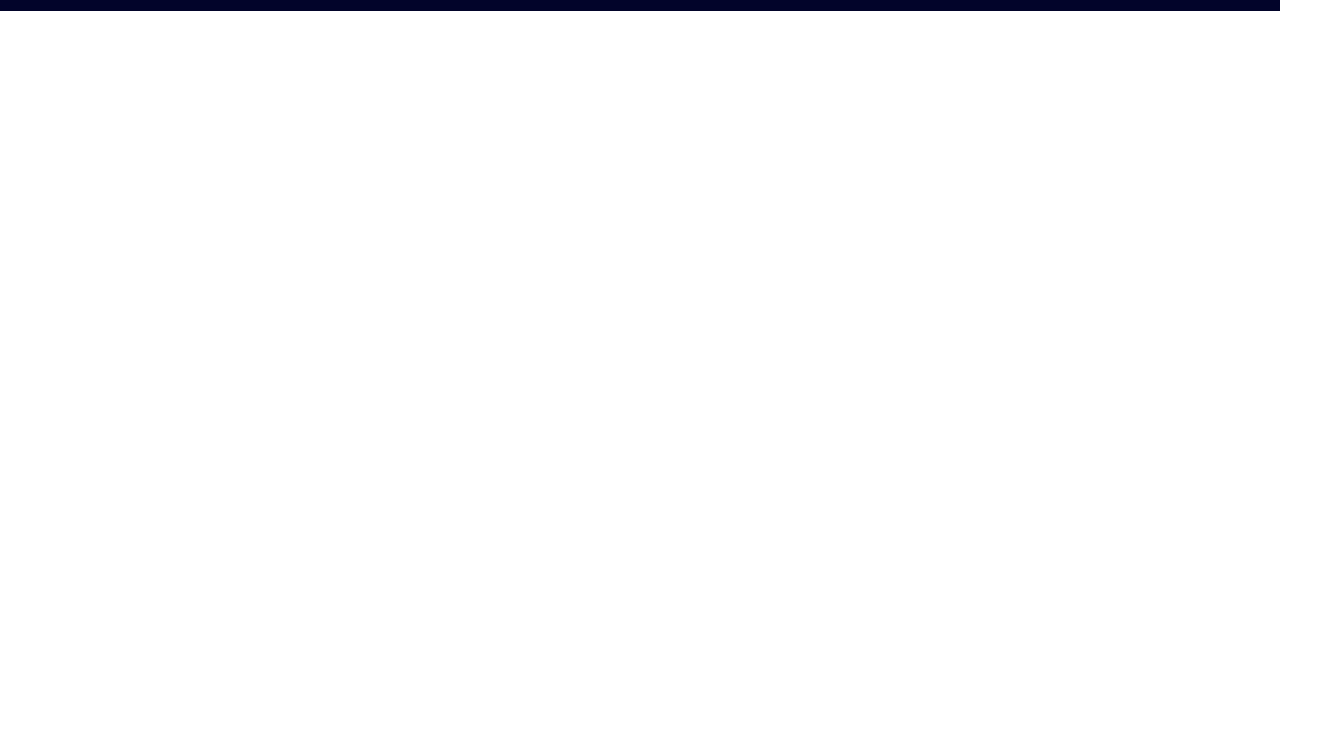
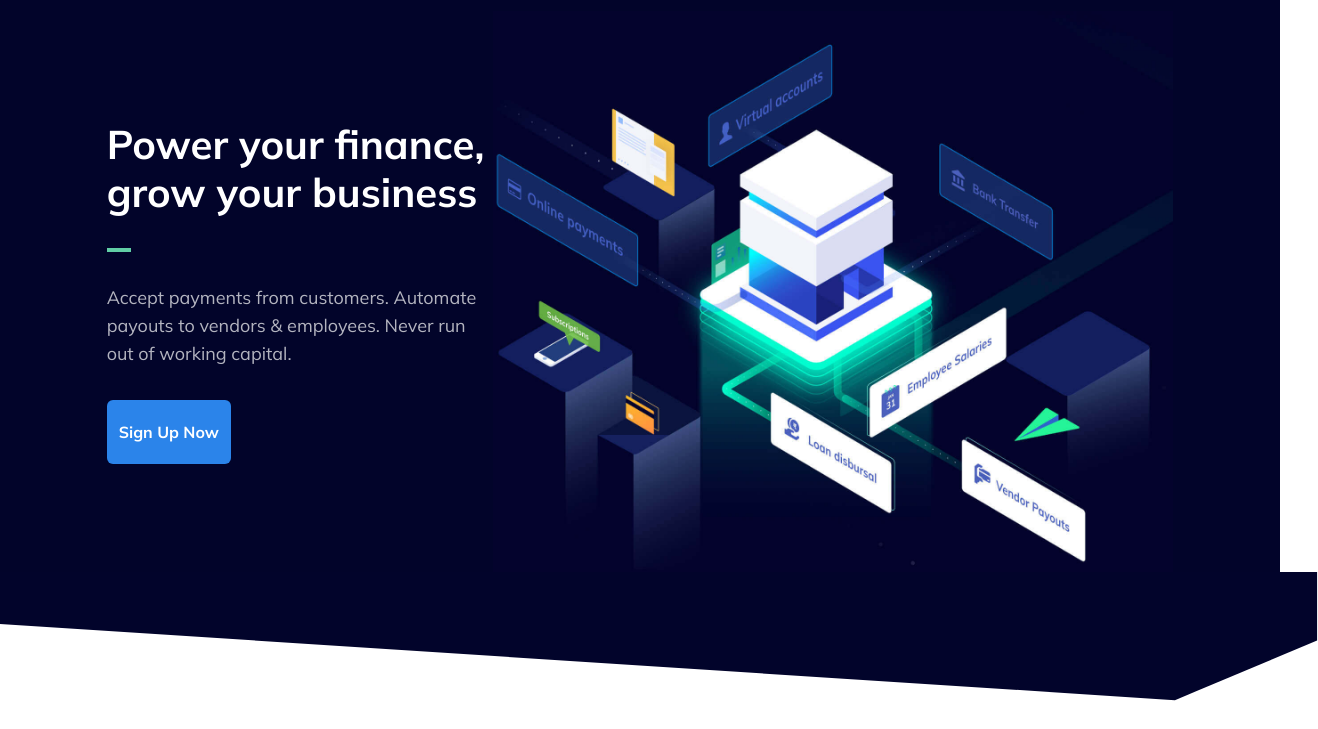
Before and after one commit to Chandrabhan3010/RazorPay-clone-Tailwind, a website built with Vite: page index.html in a window 1280 px wide. Shown: the part 71-800 px from the top of the page, 1318 px wide, since content can reach past the window. Built offline with nearby package versions, Linux system fonts and the light colour scheme.

Commit message:
hero section added

```diff
--- a/index.html
+++ b/index.html
@@ -107,6 +107,33 @@
     </nav>
     <!-- navbar ends -->
 
+    <!-- hero section started -->
+    <section class="relative bg-deepBlue ">
+        <div class="flex flex-row items-center justify-between w-10/12 mx-auto max-w-[1080px]">
+            <!-- left section -->
+            <div class="space-y-8">
+                <h1 class="font-bold font-mullish text-[40px] leading-[1.2] text-white">Power your finance, grow your
+                    business</h1>
+                <div class="w-6 h-1 bg-greenLight"></div>
+                <p class=" font-mullish text-[18px] leading-7 text-white opacity-70">
+                    Accept payments from customers. Automate payouts to vendors & employees. Never run out of working
+                    capital.
+                </p>
+                <button
+                    class="px-3 py-5 font-bold text-white transition-all duration-200 rounded-md bg-lightBlue font-mullish hover:bg-lightBlue500">
+                    Sign Up Now
+                </button>
+            </div>
+            <!-- right section -->
+            <img src="./assets/hero-illustration.jpg" alt="" class=" max-w-[680px] w-full">
+        </div>
+
+        <!-- shape part -->
+        <div class="absolute left-0 right-0 w-[103%] overflow-x-hidden">
+            <img src="./assets/hero-shape.svg" alt="" class="object-fill w-[103%]">
+        </div>
+    </section>
+    <!-- hero section ends here -->
 
 
 </body>
```
